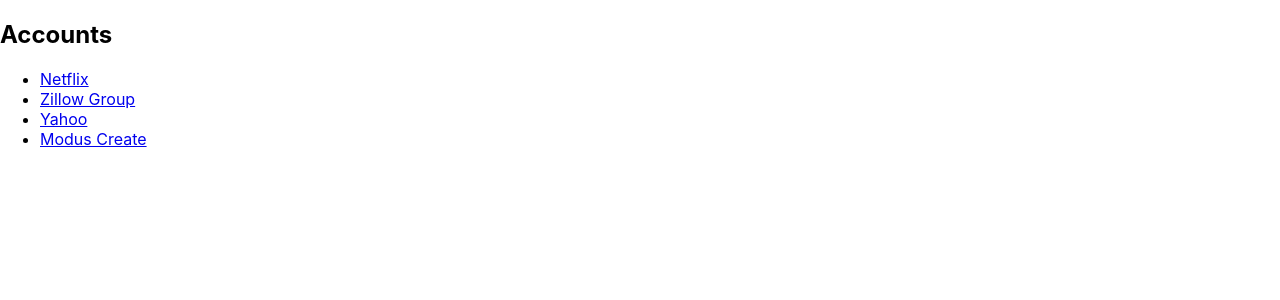
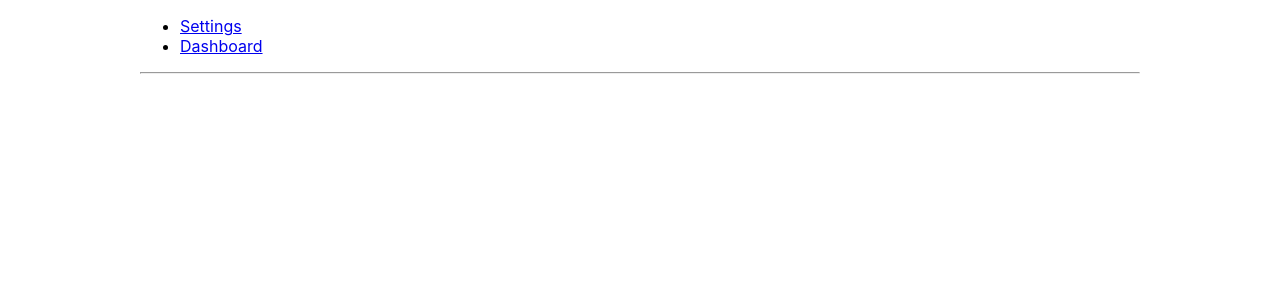
Before and after one commit to varuntangalla/React-Router-, a React (Create React App) app: page / in a window 1280 px wide. Shown: the top 300 px of the page. Built offline with nearby package versions, Linux system fonts and the light colour scheme.

Commit message:
Pass props to a component rendered by React Router

```diff
--- a/src/App.js
+++ b/src/App.js
@@ -5,27 +5,49 @@
   BrowserRouter as Router,
 } from 'react-router-dom'
 
+import Settings from './Settings'
+import Dashboard from './Dashboard'
+import { fetchSettings, fetchDashboard } from './api'
 
-const Child = ({ match }) => console.log('match', match) || (
-  <div>
-    <h3>ID: {match.params.id} </h3>
-  </div>
-)
+
+
+const routes = [
+  {
+    path: '/settings',
+    component: Settings,
+    fetchIntialData: (id) => fetchSettings(id),
+  },
+  {
+    path: '/dashboard',
+    component: Dashboard,
+    fetchIntialData: (id) => fetchDashboard(id)
+  }
+]
+
+
+
+
 
 class App extends Component {
   render() {
     return (
       <Router>
-        <div>
-          <h2>Accounts </h2>
-          <ul>
-            <li><Link to='/netflix'>Netflix</Link></li>
-            <li><Link to='/zillow-group'>Zillow Group</Link></li>
-            <li><Link to='/yahoo'>Yahoo</Link></li>
-            <li><Link to='/modus-create'>Modus Create</Link></li>
-          </ul>
+        <div style={{ width: 1000, margin: '0 auto' }}>
 
-          <Route path='/:id' component={Child} />
+        <ul>
+          <li><Link to='/settings'>Settings</Link> </li>
+          <li><Link to='/dashboard'>Dashboard</Link> </li>
+        </ul>
+
+        <hr />
+
+        {routes.map(({ path, component: C, fetchInitialData}) =>(
+
+          <Route
+          path={path}
+          render={(props) => <C {...props} fetchInitialData={fetchInitialData} /> }
+          />
+        ))}
         </div>
       </Router>
     )
```
